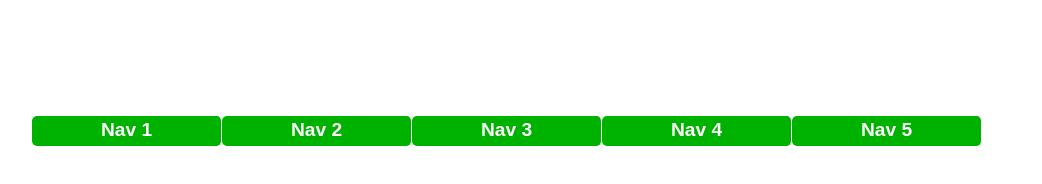
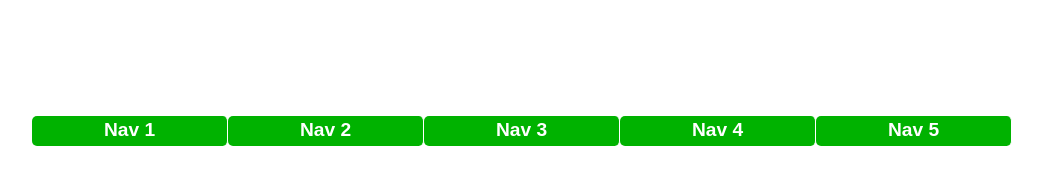
Before and after one commit to PiotrAda/responsive-menu, a plain HTML site: page index.html in a window 1280 px wide. Shown: the whole page, without its empty margins (118-1160 px from the left). Drawn offline with nearby package versions, Linux system fonts and the light colour scheme.

Commit message:
Bug fix.

```diff
--- a/styl.css
+++ b/styl.css
@@ -24,7 +24,7 @@ nav ul li {
 	background-color: #00b200;
 	border: solid #fff;
 	border-width: 0 1px 0 0;
-  width: 190px; /* 980px : 5 */
+  width: 196px; /* 980px : 5 */
 	height: 30px;
 	border-radius: 5px;
 }
```
